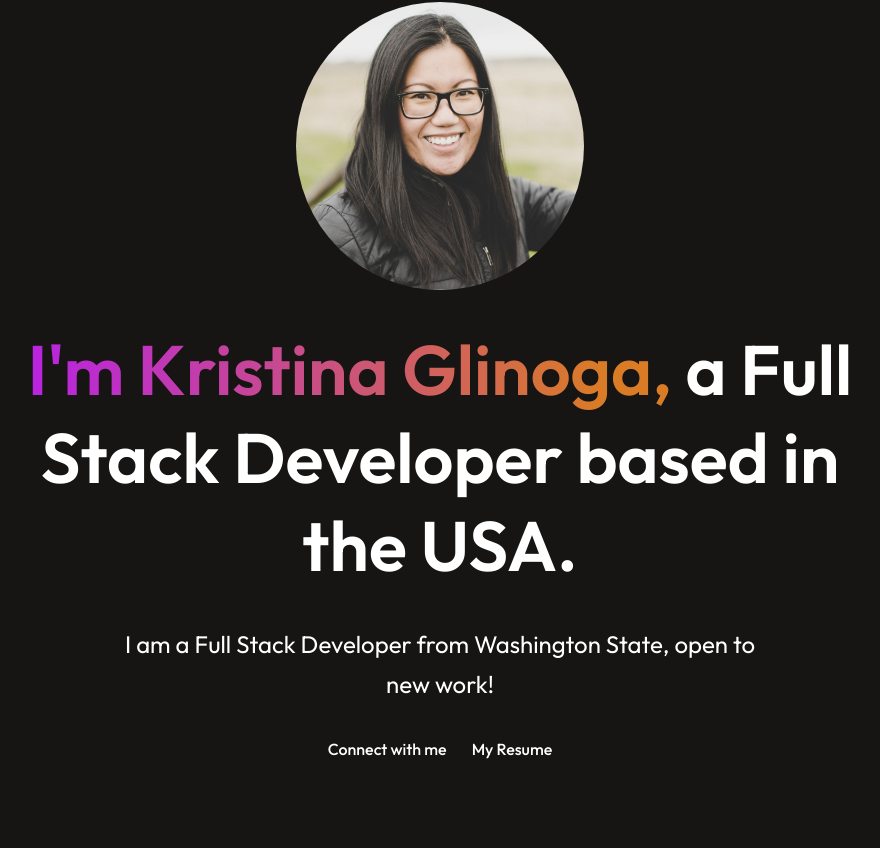
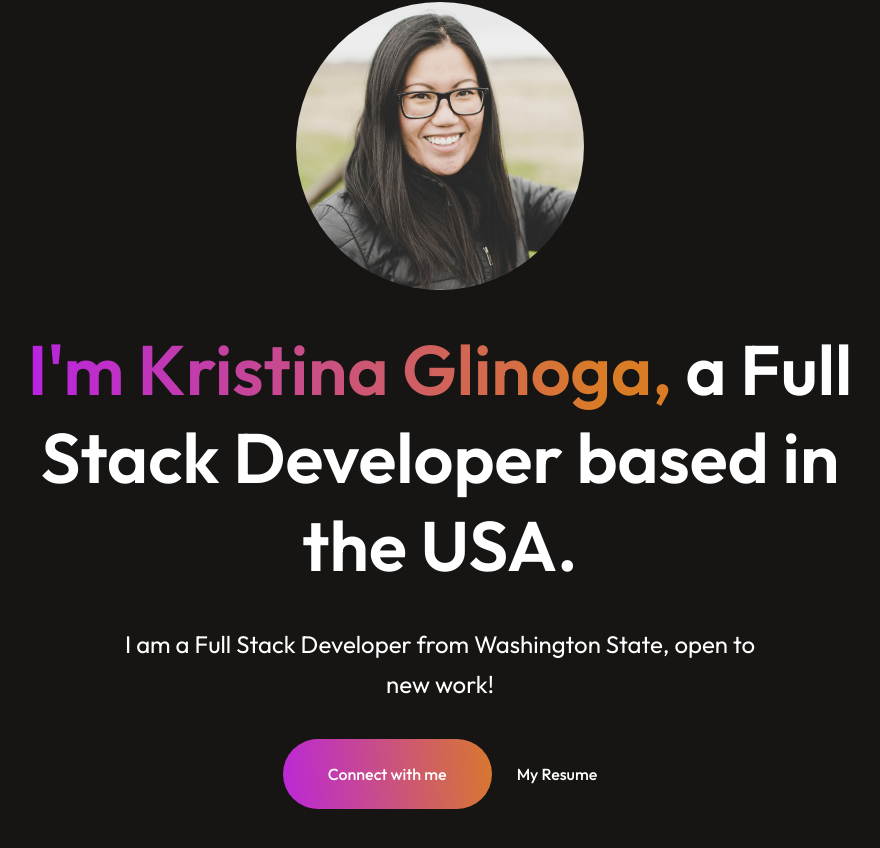
Before and after one commit to hellokristinafaye/portfolio-react, a React (Vite) app: page / in a window 1280 px wide. Shown: the part 256-1104 px from the top of the page, without its empty margins (200-1080 px from the left). Before the commit the page ends 1065 px from the top, so only its background shows below. Built offline with nearby package versions, Linux system fonts and the light colour scheme.

Commit message:
connect button styled

```diff
--- a/src/components/Hero/Hero.css
+++ b/src/components/Hero/Hero.css
@@ -35,3 +35,9 @@
     font-weight: 500;
     margin-bottom: 50px;
 }
+.hero-connect {
+    padding: 25px 45px;
+    border-radius: 50px;
+    background: linear-gradient(264deg, var(--orange-color) -5.09%, var(--purple-color) 106%);
+    cursor: pointer;
+}
```
